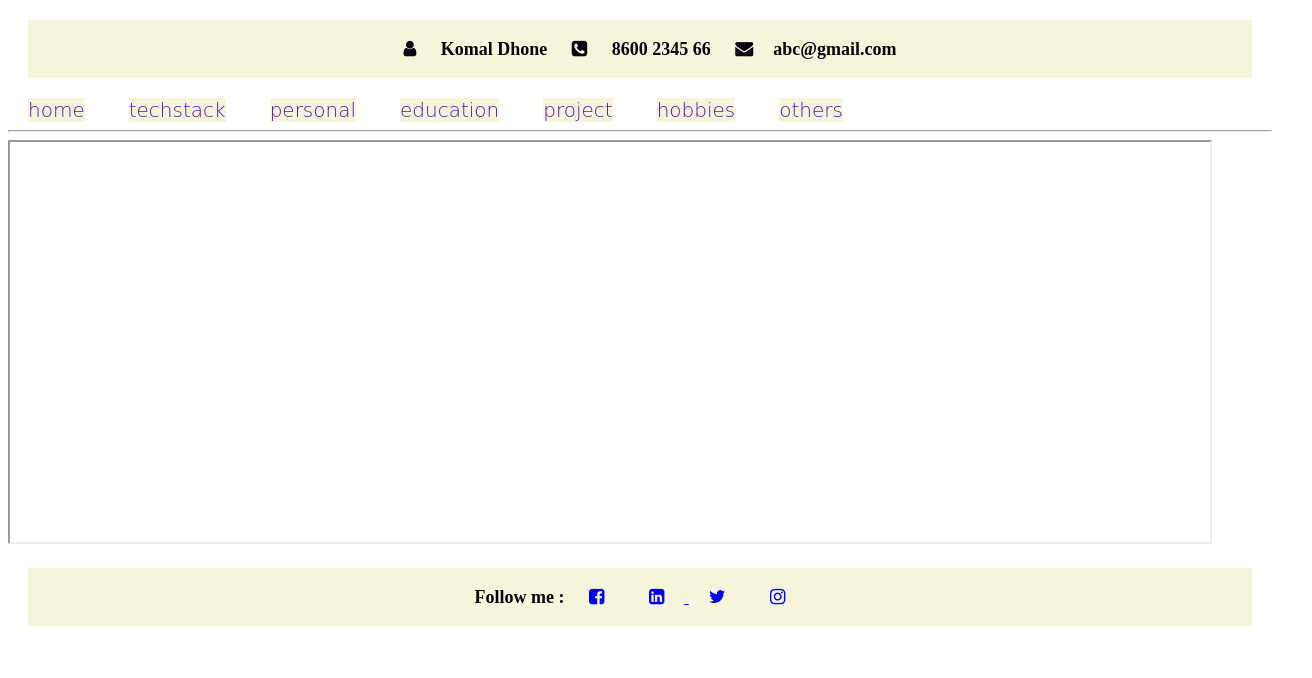
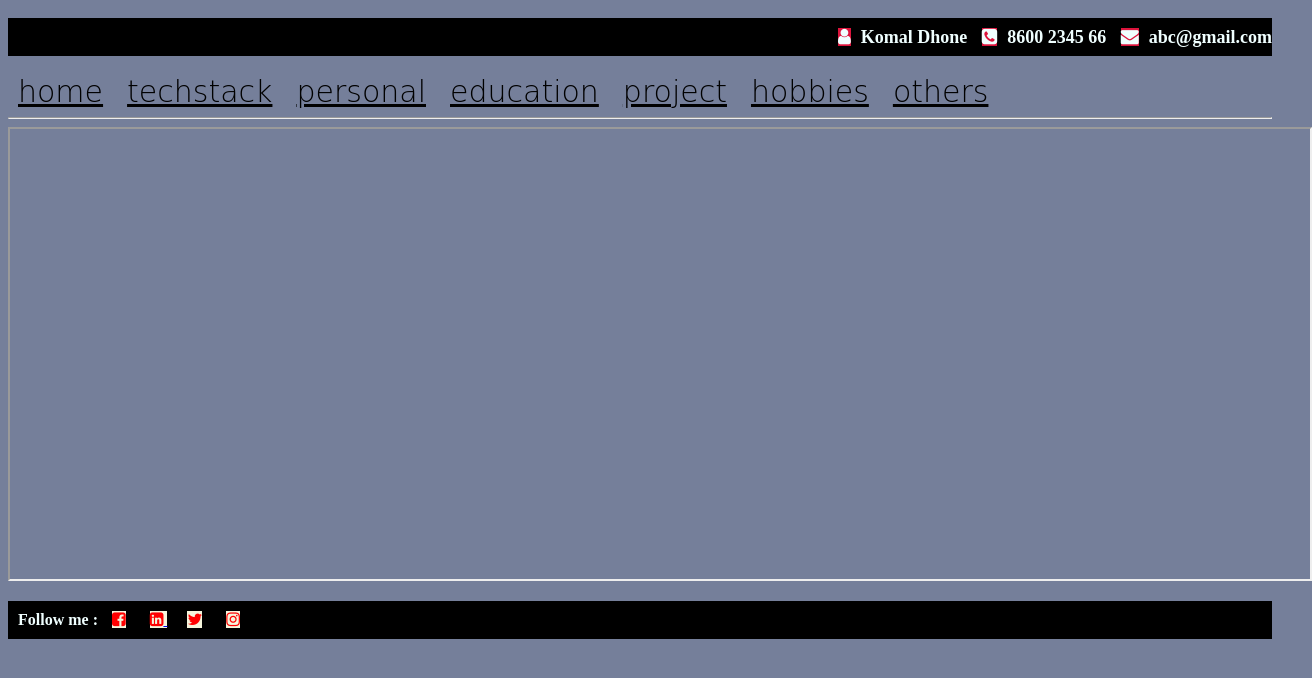
Before and after one commit to komalsyedage/MyProfile, a plain HTML site: page index.html in a window 1280 px wide. Shown: the whole page, 1312 px wide, since content can reach past the window. Drawn offline with Linux system fonts and the light colour scheme; a web font is replaced by a local one.

Commit message:
new changes in index.html
new changes in index.html

```diff
--- a/index.html
+++ b/index.html
@@ -9,56 +9,76 @@
     <link href="https://fonts.googleapis.com/css2?family=Sofia&display=swap" rel="stylesheet">
 
     <style>
-        #name ,p{
-            color: rgb(6, 3, 15);
-            background-color: beige;
-            text-align: center;
-            font-weight: 300;
+        #name {
+            color:azure;
+            background-color: black;
+            text-align: right;
+            font-weight: 200;
             font-size: large;
-            background-size: 1px;
-            margin: 20px;
+
+
 
 
         }
 
         .home a {
-            color: rgb(100, 11, 184);
-            font-size: 20px;
+            color:black;
+            font-size: 30px;
             font-weight: 100;
             font-family: 'Sofia', cursive;
-            background-color: beige;
-            text-decoration: none;
             text-align: left;
             text-transform: lowercase;
-            margin: 20px;
+            margin: 10px;
 
 
 
         }
 
         .red strong a {
-            background-color: beige;
-            font-size: 20px;
-            font-weight: 100;
+            background-color:#928dab;
+            font-size: 15px;
+            font-weight: 80;
 
         }
         #name strong i{
-            margin:20px;
+            margin:10px;
         }
-        .red a i{
-            margin:20px;
+        .red a {
+            margin:10px;
+            background-color: beige;
+            background-size: 10px;
         }
+        .abstract{
+            background-color:#757f9a
+ ;
+        }
+        a i{
+            font-size: 60px;
+            color: red;
+        }
+        #name i{
+            background-color: crimson;
+        }
+        .red {
+            color: azure;
+   background-color: black;
+   padding: 10px;
+        }
+
+
+
+
 
 
     </style>
 </head>
 
-<body>
+<body class="abstract">
 
     <header>
 
-        <p id="name"><strong> <i class="fa fa-user" aria-hidden="true"></i> Komal Dhone
-                <i class="fa fa-phone-square" aria-hidden="true"></i> 8600 2345 66
+        <p id="name"><strong> <i class="fa fa-user" aria-hidden="true"></i>Komal Dhone
+                <i class="fa fa-phone-square" aria-hidden="true"></i>8600 2345 66
                 <i class="fa fa-envelope" aria-hidden="true"></i>abc@gmail.com </strong></p>
     </header>
 
@@ -75,7 +95,7 @@
     </nav>
     <hr>
 
-    <iframe width="1200px" height="400px" name="my_frame"></iframe>
+    <iframe width="1300px" height="450px" name="my_frame"></iframe>
     <footer>
         <p class="red">
             <strong> Follow me : </strong>
```
Also changed, not shown: home.html (+9 -6 lines).
